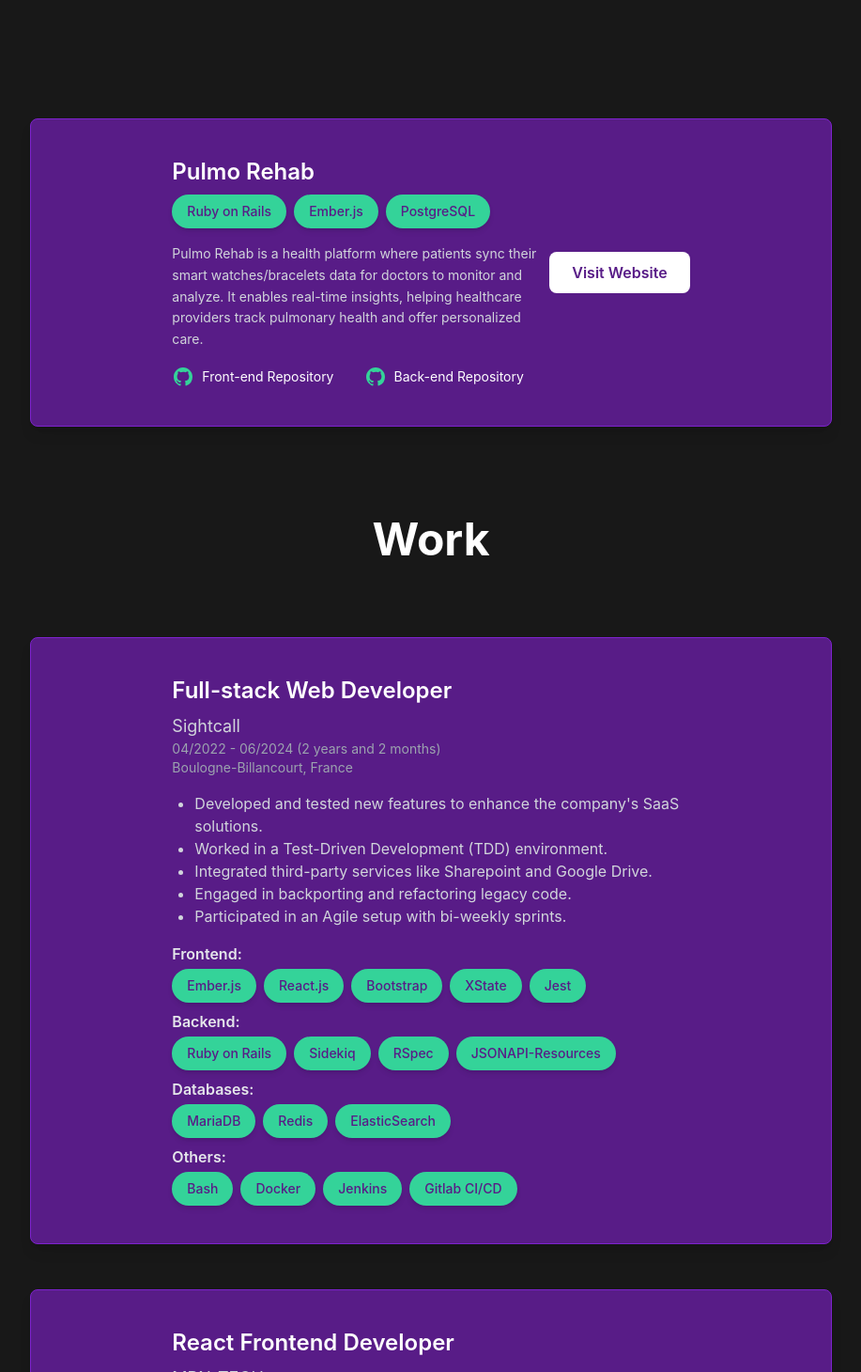
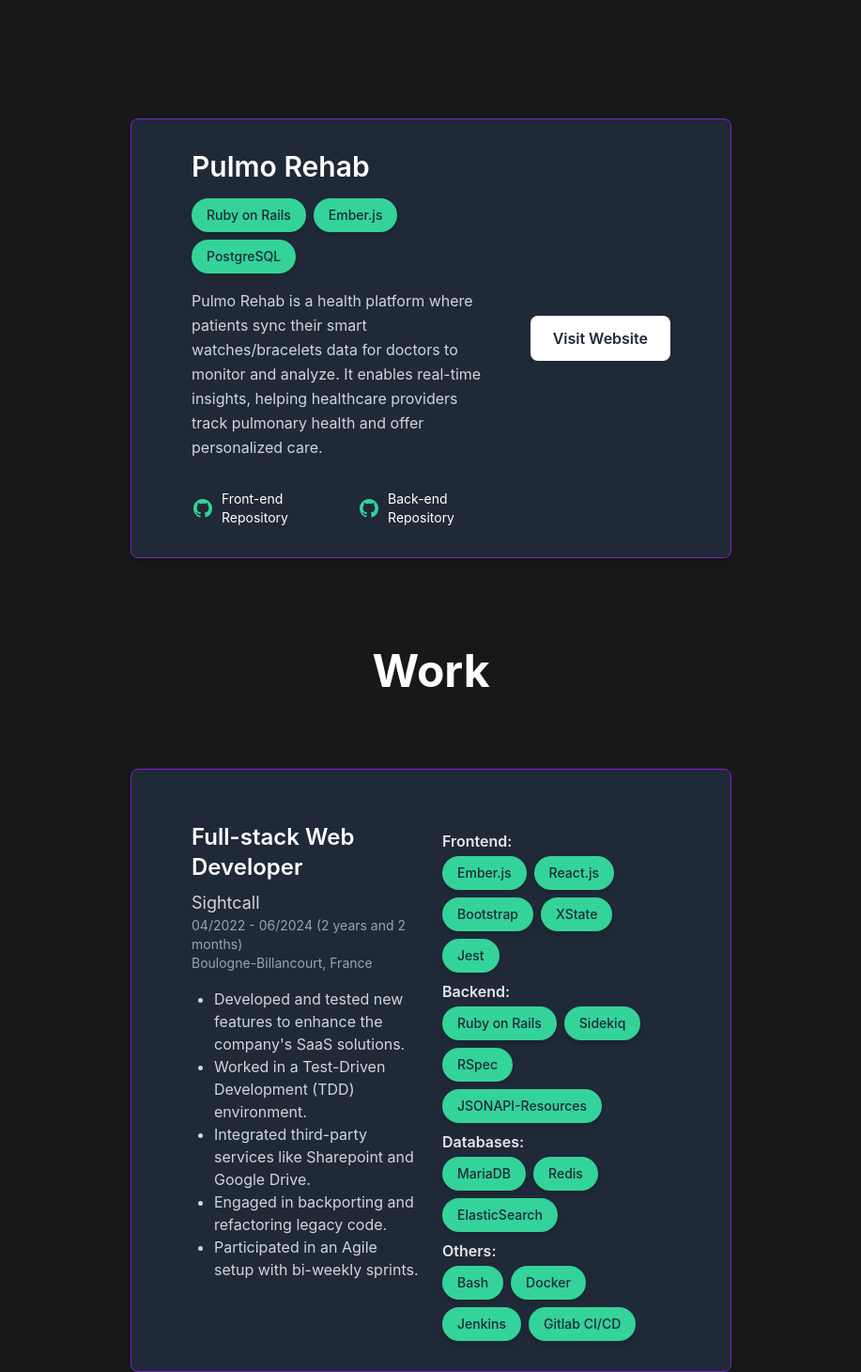
Before and after one commit to daniel-lesner/presentation-website-react-next-js, a Next.js app: page / in a window 1280 px wide. Shown: the part 1170-2630 px from the top of the page at 94% size, without its empty margins (181-1098 px from the left). Built offline with nearby package versions, Linux system fonts and the light colour scheme.

Commit message:
Update tailwind style for all sections

```diff
--- a/src/components/EducationCard.tsx
+++ b/src/components/EducationCard.tsx
@@ -16,7 +16,7 @@
   description,
 }) => {
   return (
-    <div className="bg-purple-900 w-11/12 md:w-4/5 lg:w-2/3 m-6 px-6 md:px-[150px] py-10 text-white rounded-lg border border-purple-700 shadow-lg">
+    <div className="bg-secondary-color w-11/12 md:w-4/5 lg:w-1/2 m-6 px-4 md:px-16 py-8 text-white rounded-lg border border-purple-700 shadow-lg">
       <h3 className="text-2xl font-semibold mb-2">{degree}</h3>
       <p className="text-lg text-gray-300">{institution}</p>
       <p className="text-sm text-gray-400">{duration}</p>
--- a/src/components/ProjectsSection.tsx
+++ b/src/components/ProjectsSection.tsx
@@ -28,8 +28,8 @@
 
         <h1 className="text-4xl text-zinc-400 mb-14">Pulmo Rehab</h1>
 
-        <div className="relative w-full max-w-2xl mx-auto">
-          <div className="overflow-hidden relative w-f60 h-64">
+        <div className="relative w-full max-w-3xl mx-auto">
+          <div className="overflow-hidden relative w-7/8 h-64">
             <div
               className="flex transition-transform duration-700 ease-in-out"
               style={{ transform: `translateX(-${currentIndex * 100}%)` }}
@@ -80,23 +80,23 @@
         </div>
       </div>
 
-      <div className="flex flex-col md:flex-row justify-between items-center bg-purple-900 w-11/12 md:w-4/5 lg:w-2/3 px-4 md:px-[150px] py-10 justify-self-center text-white rounded-lg border border-purple-700 shadow-lg">
+      <div className="flex flex-col md:flex-row gap-8 justify-between items-center bg-secondary-color w-11/12 md:w-4/5 lg:w-1/2 px-4 md:px-16 py-8 justify-self-center text-white rounded-lg border border-purple-700 shadow-lg">
         <div className="md:flex-1">
-          <h3 className="text-2xl font-semibold mb-2">Pulmo Rehab</h3>
+          <h3 className="text-3xl font-semibold mb-4">Pulmo Rehab</h3>
 
           <div className="flex flex-wrap gap-2 mb-4">
-            <span className="px-4 py-2 rounded-full bg-primary-color text-sm text-purple-900 font-medium shadow-md">
+            <span className="px-4 py-2 rounded-full bg-primary-color text-sm text-secondary-color font-medium shadow-md">
               Ruby on Rails
             </span>
-            <span className="px-4 py-2 rounded-full bg-primary-color text-sm text-purple-900 font-medium shadow-md">
+            <span className="px-4 py-2 rounded-full bg-primary-color text-sm text-secondary-color font-medium shadow-md">
               Ember.js
             </span>
-            <span className="px-4 py-2 rounded-full bg-primary-color text-sm text-purple-900 font-medium shadow-md">
+            <span className="px-4 py-2 rounded-full bg-primary-color text-sm text-secondary-color font-medium shadow-md">
               PostgreSQL
             </span>
           </div>
 
-          <p className="text-gray-300 text-sm leading-relaxed">
+          <p className="text-gray-300 text-md leading-relaxed mb-8">
             Pulmo Rehab is a health platform where patients sync their smart
             watches/bracelets data for doctors to monitor and analyze. It
             enables real-time insights, helping healthcare providers track
@@ -131,7 +131,7 @@
 
         <div className="mt-4 ml-2 md:mt-0">
           <a
-            className="bg-white text-purple-900 font-semibold px-6 py-3 rounded-lg hover:bg-gray-100 transition"
+            className="inline-block whitespace-nowrap bg-white text-secondary-color font-semibold px-6 py-3 rounded-lg hover:bg-gray-100 transition"
             href="https://pulmo-rehab.com"
             target="_blank"
             rel="noopener noreferrer"
--- a/src/components/WorkCard.tsx
+++ b/src/components/WorkCard.tsx
@@ -7,38 +7,39 @@
   stack: Partial<Record<string, string[]>>;
 }
 
-const WorkCard: React.FC<WorkCardProps> = ({
+export default function WorkCard({
   title,
   company,
   duration,
   location,
   description,
   stack,
-}) => {
+}: WorkCardProps) {
   return (
-    <div className="bg-purple-900 w-11/12 md:w-4/5 lg:w-2/3 px-6 md:px-[150px] m-6 py-10 text-white rounded-lg border border-purple-700 shadow-lg">
+    <div className="bg-secondary-color w-11/12 md:w-4/5 lg:w-1/2 m-6 px-4 md:px-16 py-8 text-white rounded-lg border border-purple-700 shadow-lg">
+      <div className="mt-6 flex flex-col lg:flex-row gap-6">
+        <div className="w-full lg:w-1/2">
           <h3 className="text-2xl font-semibold mb-2">{title}</h3>
           <p className="text-lg text-gray-300">{company}</p>
           <p className="text-sm text-gray-400">{duration}</p>
           <p className="text-sm text-gray-400">{location}</p>
-
-      <ul className="mt-4 list-disc pl-6 text-gray-300">
-        {description.map((desc, index) => (
-          <li key={index}>{desc}</li>
+          <ul className="mt-4 list-disc pl-6 text-gray-300 text-md">
+            {description.map((desc, i) => (
+              <li key={i}>{desc}</li>
             ))}
           </ul>
-
-      <div className="mt-4">
+        </div>
+        <div className="w-full lg:w-1/2">
           {Object.entries(stack)
             .filter(([, items]) => (items ?? []).length > 0)
             .map(([category, items]) => (
               <div key={category} className="mt-2">
                 <p className="font-semibold text-gray-200">{category}:</p>
                 <div className="flex flex-wrap gap-2 mt-1">
-                {(items ?? []).map(tech => (
+                  {items!.map(tech => (
                     <span
                       key={tech}
-                    className="px-4 py-2 rounded-full bg-primary-color text-purple-900 text-sm font-medium shadow-md"
+                      className="px-4 py-2 rounded-full bg-primary-color text-secondary-color text-sm font-medium shadow-md"
                     >
                       {tech}
                     </span>
@@ -48,7 +49,6 @@
             ))}
         </div>
       </div>
+    </div>
   );
-};
-
-export default WorkCard;
+}
```
Lines whose indentation alone changed are shown as unchanged.
